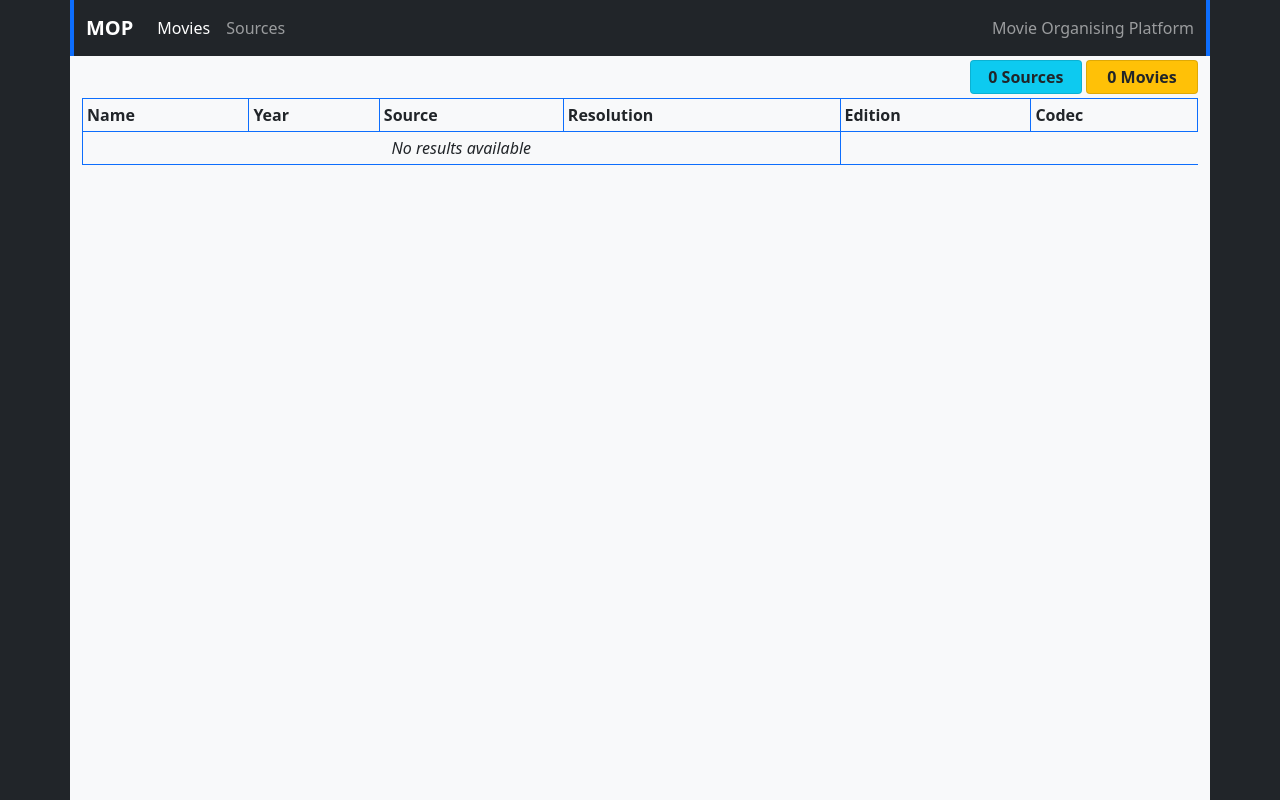
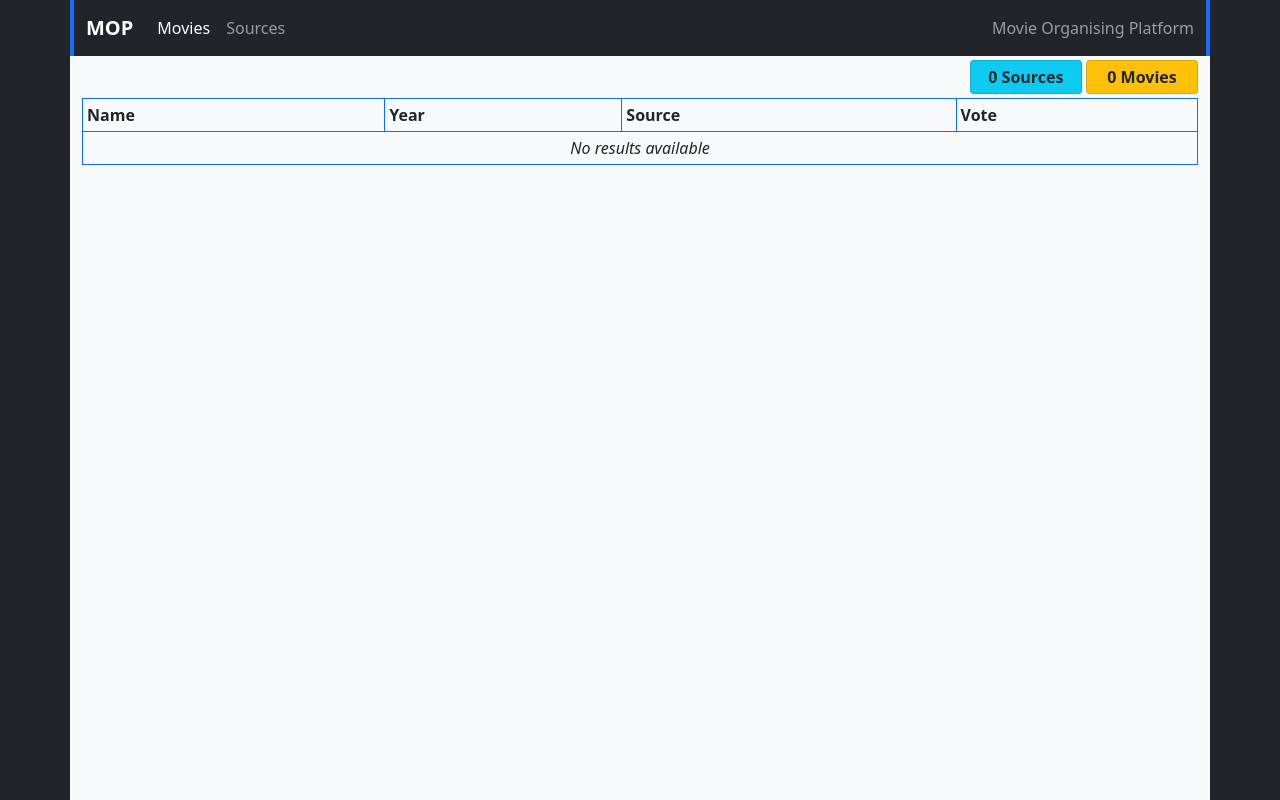
Before and after one commit to CouchMaster789/MOP, a Flask app: page /movies in a window 1280 px wide. Run offline with Flask 2, Linux system fonts and the light colour scheme; data that the repository does not hold is empty; some libraries are stand-ins or nearby versions.

Commit message:
updated webpage to reflect some tmdb data
Signed-off-by: Daniel <danielsamet98@gmail.com>

```diff
--- a/routes.py
+++ b/routes.py
@@ -2,7 +2,6 @@ from flask import jsonify, render_template, redirect, url_for, request, Blueprin
 
 from app import db
 from models import Source, Movie
-from tmdb import get_movie_data
 from utils import get_directory_structure, process_files, flatten_movie_results
 
 bp = Blueprint('movies', __name__, url_prefix="/")
@@ -30,9 +29,26 @@ def movies():
                 "resolution": movie.marked_resolution,
                 "edition": movie.marked_edition,
                 "codec": movie.marked_codec,
+            },
+            "tmdb": {
+                "tmdb_last_checked": movie.tmdb_last_checked,
+                "tmdb_id": movie.tmdb_id,
+                "imdb_id": movie.imdb_id,
+                "title": movie.title,
+                "original_title": movie.original_title,
+                "overview": movie.overview,
+                "adult": movie.adult,
+                "popularity": movie.popularity,
+                "release_date": movie.release_date,
+                "revenue": movie.revenue,
+                "runtime": movie.runtime,
+                "status": movie.status,
+                "tagline": movie.tagline,
+                "vote_average": movie.vote_average,
+                "vote_count": movie.vote_count,
             }
         }
-        for movie in Movie.query.order_by(Movie.marked_title).all()
+        for movie in Movie.query.order_by(Movie.vote_average.desc()).all()
     ]
 
     return jsonify({
--- a/templates/movies.html
+++ b/templates/movies.html
@@ -17,9 +17,7 @@
             <th>Name</th>
             <th>Year</th>
             <th>Source</th>
-            <th>Resolution</th>
-            <th>Edition</th>
-            <th>Codec</th>
+            <th>Vote</th>
         </tr>
         </thead>
         <tbody id="body"></tbody>
@@ -48,16 +46,15 @@
                         table.querySelector("#body").insertAdjacentHTML("beforeend", `
                         <tr>
                             <td>
-                                ${movie["marked"]["title"]}
-                                <small class="text-muted">${movie["filename"]}</small>
-                                <br>
-                                <small class="text-muted">${movie["path"]}</small>
+                                ${movie["tmdb"]["title"]}
+                                <small class="text-muted">${movie["marked"]["title"]}</small>
                             </td>
                             <td>${movie["marked"]["year"]}</td>
                             <td>${movie["marked"]["source"]}</td>
-                            <td>${movie["marked"]["resolution"]}</td>
-                            <td>${movie["marked"]["edition"]}</td>
-                            <td>${movie["marked"]["codec"]}</td>
+                            <td>
+                                ${movie["tmdb"]["vote_average"]}
+                                <small class="text-muted">${movie["tmdb"]["vote_count"]}</small>
+                            </td>
                         </tr>
                         `)
                     })
```
